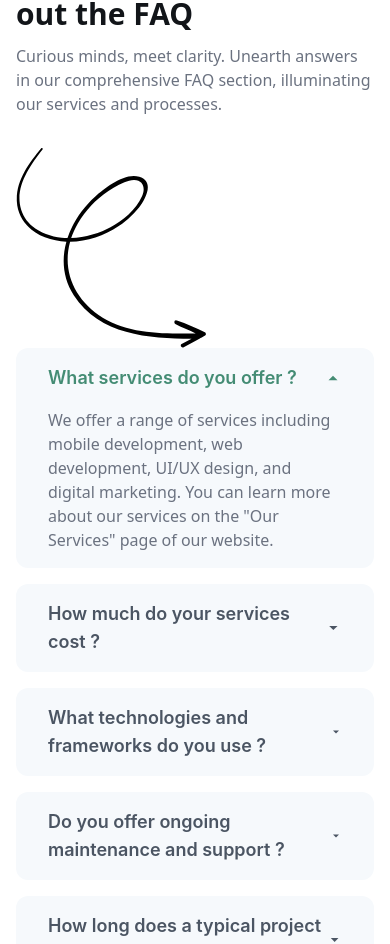
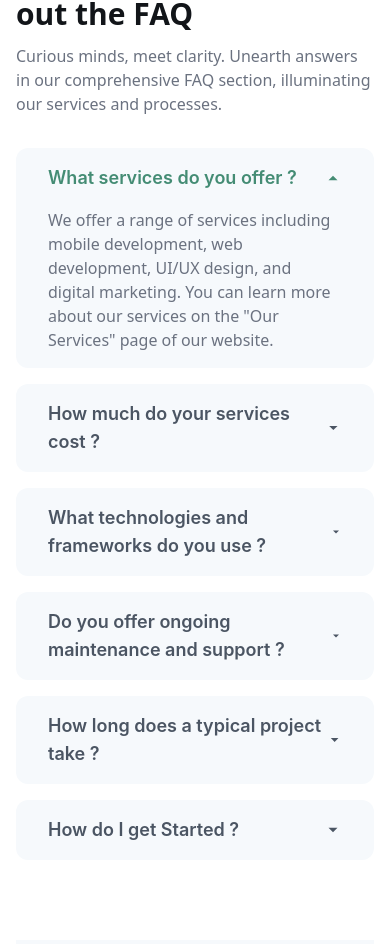
Before and after one commit to jawad-ilyas/Expo-Tech-Solution, a React (Vite) app: page / in a window 390 px wide. Shown: the part 8410-9354 px from the top of the page. Built offline with nearby package versions, Linux system fonts and the light colour scheme.

Commit message:
responsive home complete

```diff
--- a/src/components/FaqSection.jsx
+++ b/src/components/FaqSection.jsx
@@ -41,7 +41,7 @@ function FaqSection() {
                 <div className='no | flex flex-col justify-between items-start  | lg:flex-row'>
                     <div className='2xl:w-5/12 xl:w-5/12 | lg:w-5/12'>
                         <OurServices title={"Any questions? Check out the FAQ"} description={"Curious minds, meet clarity. Unearth answers in our comprehensive FAQ section, illuminating our services and processes."} center={false} />
-                        <div className='lg:flex lg:items-center lg:justify-between sm:hidden | md:flex md:items-center md:justify-center md:mb-4'>
+                        <div className='lg:flex lg:items-center lg:justify-between sm:hidden hidden | md:flex md:items-center md:justify-center md:mb-4'>
                             <img src={dynamicArrow} />
                         </div>
                     </div>
--- a/src/components/HeroSection.jsx
+++ b/src/components/HeroSection.jsx
@@ -4,7 +4,7 @@ import { TiTick } from "react-icons/ti";
 
 function HeroSection() {
     return (
-        <div className='mt-32 text-light bg-dark font-inter bg-[url("/src/assets/hero-wave.png")] bg-no-repeat bg-cover mx-4 rounded-3xl px-6 py-12 sm:mx-6 md:mx-8 lg:w-full xl:container xl:mx-auto | 2xl:w-full'>
+        <div className='mt-32 text-light bg-dark font-inter bg-[url("/src/assets/hero-wave.png")] bg-no-repeat bg-cover mx-4 rounded-3xl px-6 py-12 sm:mx-6 md:mx-8 lg:w-full xl:container xl:mx-auto | '>
             <div className='lg:flex lg:justify-between 2xl:px-32 sm:flex-row'>
                 <div className='sm:w-full lg:w-1/2'>
                     <h1 className='sm:text-center lg:leading-snug lg:font-bold text-center text-4xl font-semibold leading-snug sm:text-5xl sm:leading-snug lg:mt-8 lg:text-5xl'>
```
